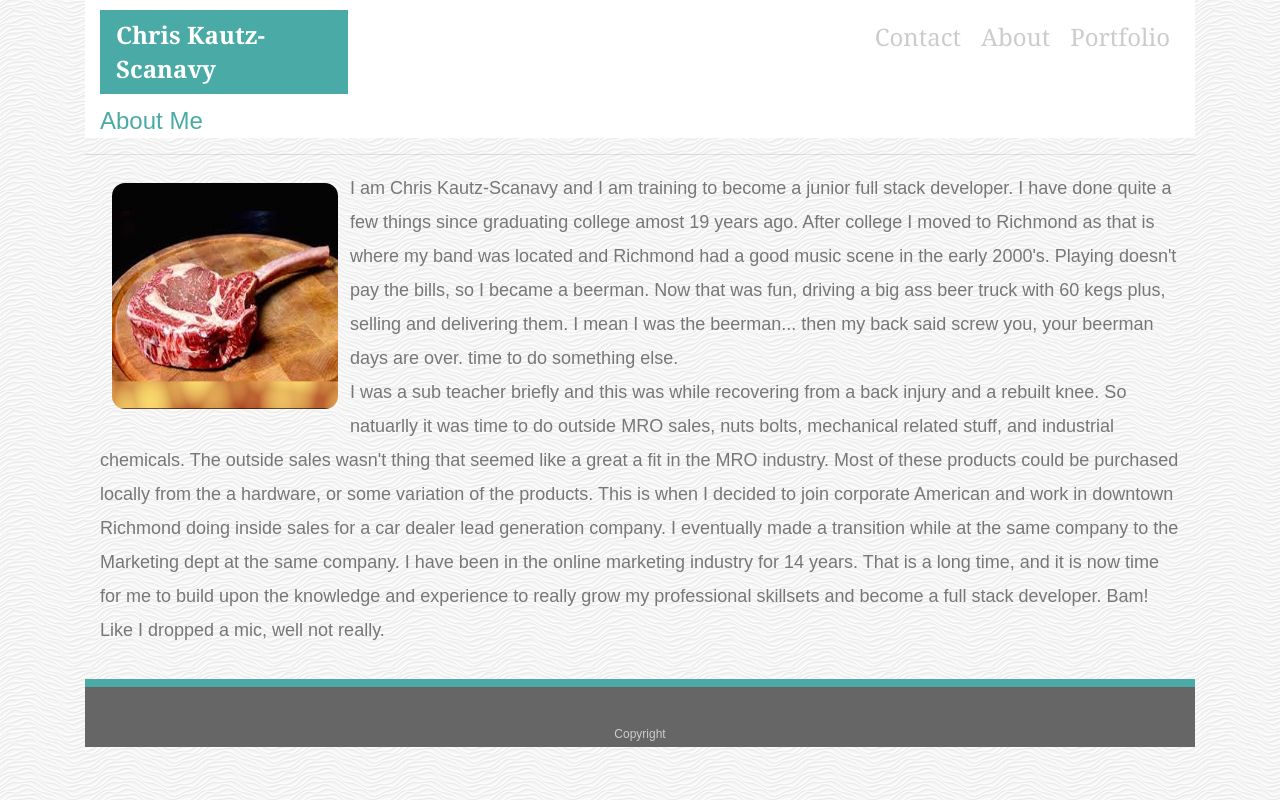
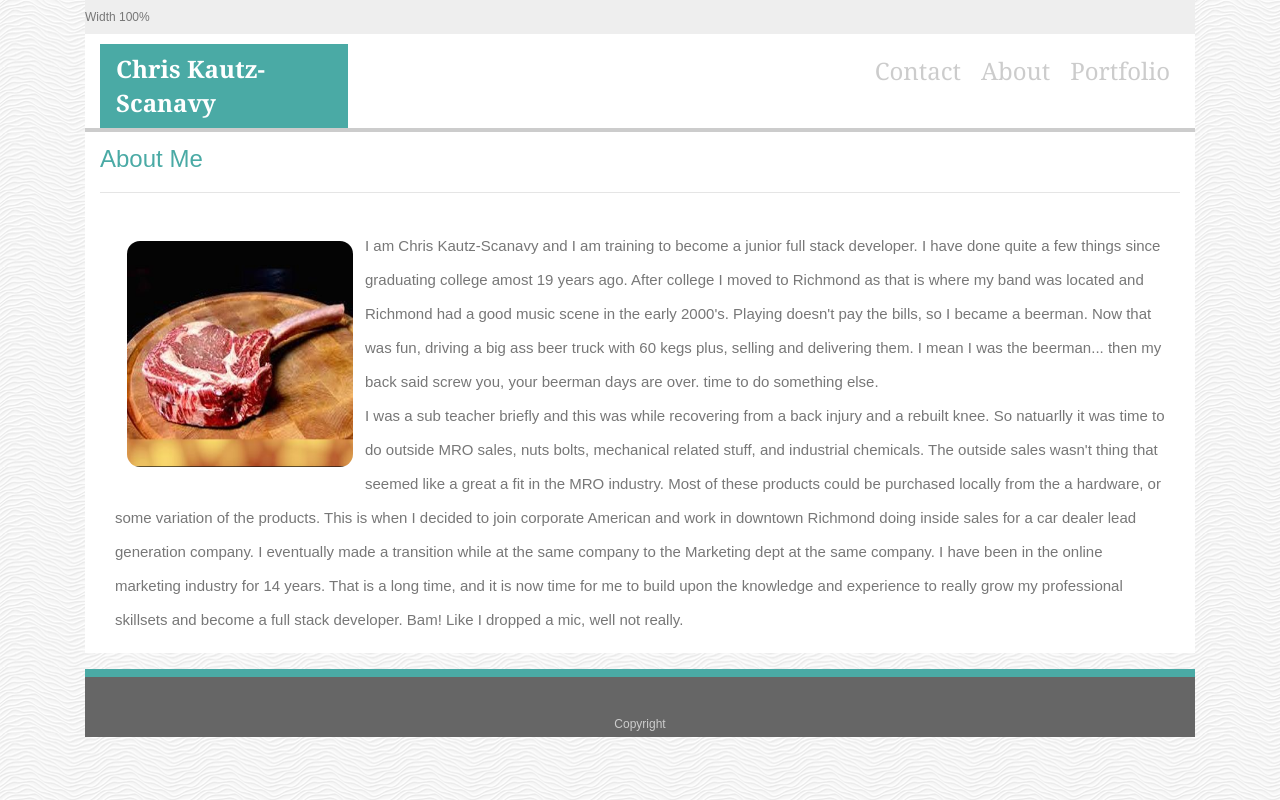
Before and after one commit to AffiliateThis/Bootstrap-Portfolio, a plain HTML site: page index.html in a window 1280 px wide. Drawn offline with nearby package versions, Linux system fonts and the light colour scheme.

Commit message:
2nd update

```diff
--- a/index.html
+++ b/index.html
@@ -15,12 +15,13 @@
   <body>
     <div class="container">
       <!-- Stack the columns on mobile by making one full-width and the other half-width -->
+      <div class="w-100" style="background-color: #eee;">Width 100%
         <header id="navhead">
-          <div class="container-fluid" >
-            <div class="row">
+          <nav class="container-fluid"
+            >
+            <div class="row" >
               <div class="col-6 col-md-3">
                 <a class="nav-link" href="#">Chris Kautz-Scanavy</a>
-
               </div>
               <div class="col-12 col-md-9">
                 <a class="float-right" href="#">Portfolio</a>
@@ -29,55 +30,60 @@
               </div>
             </div>
           </div>
+
           <span class="border-bottom"></span>
         </header>
-
-
+      </nav>
       <div class="clearfix"></div>
 
       <div row="maincontainer">
+        <div class="container-fluid">
+          About Me
 
-
-
-          <div class="container-fluid">
-
-            About Me
-          </div>
-          <hr>
+          <hr />
           <div class="container clearfix">
-                <img class="float-left" height="250px" width="250px" margin="5px"
-            src="images/tomahawksteakpic.PNG"  alt="selfphoto">
-
+            <img
+              class="float-left"
+              height="250px"
+              width="250px"
+              margin="5px"
+              src="images/tomahawksteakpic.PNG"
+              alt="selfphoto"
+            />
 
             <div class="content">
+              I am Chris Kautz-Scanavy and I am training to become a junior full
+              stack developer. I have done quite a few things since graduating
+              college amost 19 years ago. After college I moved to Richmond as
+              that is where my band was located and Richmond had a good music
+              scene in the early 2000's. Playing doesn't pay the bills, so I
+              became a beerman. Now that was fun, driving a big ass beer truck
+              with 60 kegs plus, selling and delivering them. I mean I was the
+              beerman... then my back said screw you, your beerman days are
+              over. time to do something else.<br />
 
-             I am Chris Kautz-Scanavy and I am training to become a junior full stack developer. I have done quite a few things
-                    since graduating college amost 19 years ago. After college I moved to Richmond as that is where my band was located
-                    and Richmond had a good music scene in the early 2000's.  Playing doesn't pay the bills, so I became a beerman.  Now
-                    that was fun,  driving a big ass beer truck with 60 kegs plus, selling and delivering them.  I mean I was the beerman...
-                    then my back said screw you, your beerman days are over. time to do something else.<br>
-
-                    <p>I was a sub teacher briefly and this was while recovering from a back injury and a rebuilt knee. So natuarlly it was
-                    time to do outside MRO sales, nuts bolts, mechanical related stuff, and industrial chemicals.   The outside sales wasn't
-                    thing that seemed like a great a fit in the MRO industry.   Most of these products could be purchased locally from the a
-                    hardware, or some variation of the products.  This is when I decided to join corporate American and work in downtown
-                    Richmond doing inside sales for a car dealer lead generation company.    I eventually made a transition while at the same
-                    company to the Marketing dept at the same company.   I have been in the online marketing industry for 14 years.  That is
-                    a long time, and it is now time for me to build upon the knowledge and experience to really grow my professional skillsets
-                    and become a full stack developer. Bam!  Like I dropped a mic, well not really.
+              <p>
+                I was a sub teacher briefly and this was while recovering from a
+                back injury and a rebuilt knee. So natuarlly it was time to do
+                outside MRO sales, nuts bolts, mechanical related stuff, and
+                industrial chemicals. The outside sales wasn't thing that seemed
+                like a great a fit in the MRO industry. Most of these products
+                could be purchased locally from the a hardware, or some
+                variation of the products. This is when I decided to join
+                corporate American and work in downtown Richmond doing inside
+                sales for a car dealer lead generation company. I eventually
+                made a transition while at the same company to the Marketing
+                dept at the same company. I have been in the online marketing
+                industry for 14 years. That is a long time, and it is now time
+                for me to build upon the knowledge and experience to really grow
+                my professional skillsets and become a full stack developer.
+                Bam! Like I dropped a mic, well not really.
               </p>
             </div>
-
           </div>
-
-
         </div>
-        <p>
-
-
-        </p>
-
-
+      </div>
+      <p></p>
 
       <footer>
         <div class="footerrow">
@@ -85,6 +91,5 @@
         </div>
       </footer>
     </div>
-
   </body>
 </html>
--- a/style.css
+++ b/style.css
@@ -1,16 +1,25 @@
 body {
   font-family: Arial, "Helvetica Neue", Helvetica, sans-serif;
-  font-size: 18px;
+  font-size: 12px;
   line-height: 34px;
   color: #777777;
-  background: url("../images/white-waves.png");
+  background: url("images/white-waves.png");
 }
 
 #container {
   width: 100%;
-  max-width: 960px;
+
   margin: 0 auto;
   clear: both;
+}
+
+.nav {
+  display: inline-block;
+
+}
+
+#navbar navbar-default {
+  width: 100%;
 }
 
 .nav-link {
@@ -22,11 +31,13 @@ body {
 }
 
 #navhead {
-  border-bottom-color: 4px solid #cccccc;
+  border-bottom: 4px solid #cccccc;
+  width: 100%;
 }
 
 .container-fluid {
   border-bottom-color: 4px solid #cccccc;
+
 }
 
 .border-bottom {
@@ -40,9 +51,15 @@ body {
   margin: 5px;
 }
 
-#maincontainer {
+hr {
+  padding-bottom: 20px;
+}
+
+.maincontainer {
   background-color: #ffffff;
   border-color: #dddddd;
+  font-family: "Arial", "Helvetica Neue", Helvetica, sans-serif;
+  pad
 }
 
 .container-fluid {
@@ -50,15 +67,25 @@ body {
   font-size: 24px;
   background-color: #ffffff;
   padding-top: 10px;
+  background-color: #ffffff;
+  border-color: #dddddd;
+  font-family: "Arial", "Helvetica Neue", Helvetica, sans-serif;
 }
 
 .clearfix {
   overflow: auto;
+
 }
 
 img {
   padding: 12px;
   border-radius: 25px;
+}
+
+.content {
+  font-family: "Arial", "Helvetica Neue", Helvetica, sans-serif;
+  color: #777777;
+  font-size: 15px;
 }
 
 .footerrow {
```
Also changed, not shown: contact.html (+135 -0 lines), portfolio.html (+97 -0 lines), images/980-portfolio.jpg (added), images/TriviaTime.jpg (added), images/coupon.png (added), images/download.png (added), images/rockpaper.jpg (added). Lines whose indentation alone changed are shown as unchanged.
